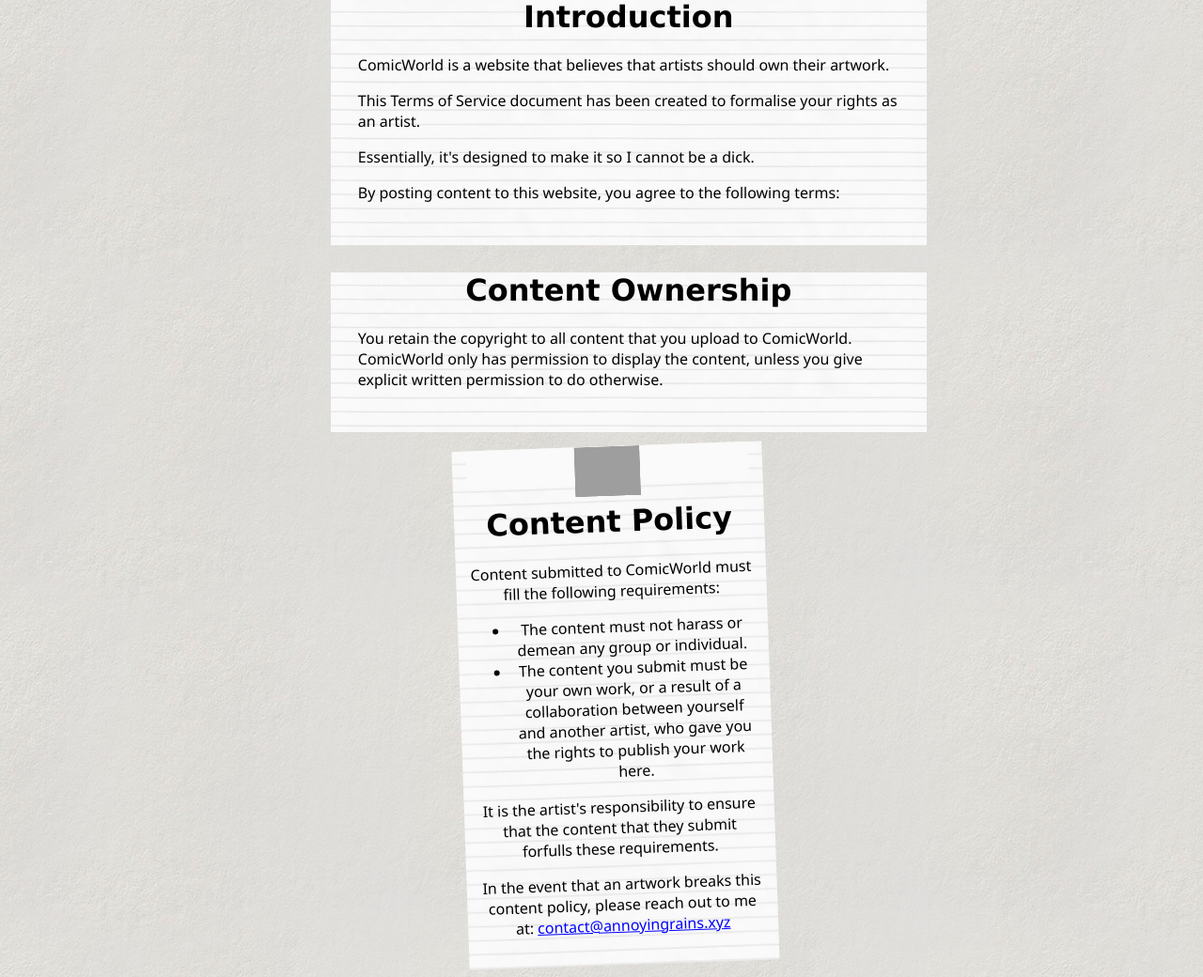
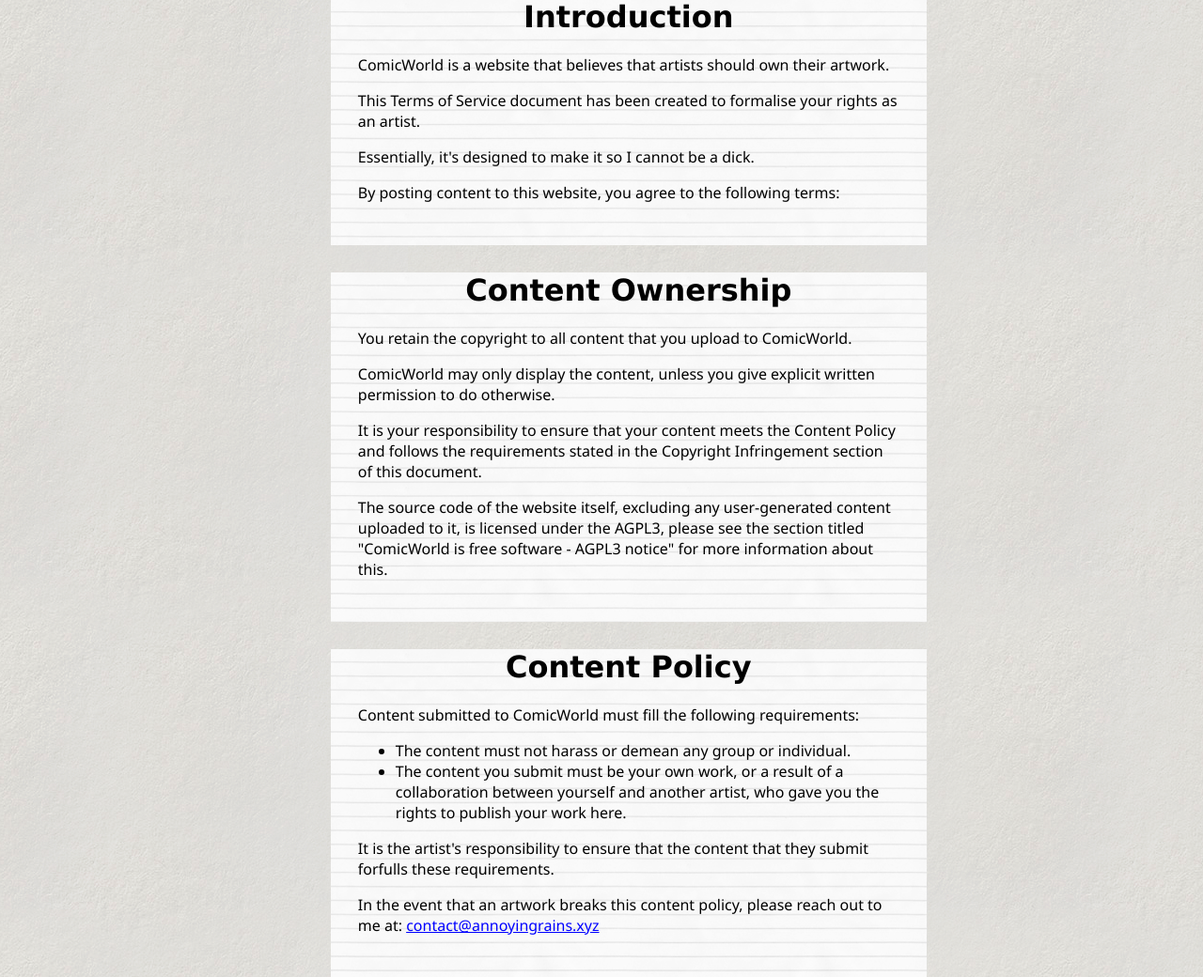
Before and after one commit to AnnoyingRain5/ComicWorld, a Flask app: page /terms-of-service in a window 1280 px wide. Shown: the part 362-1402 px from the top of the page at 94% size. Run offline with Flask 3, Linux system fonts and the light colour scheme; parts of the project's set-up code (start-up, migrations or seed data) failed here and were passed over; grey boxes are pictures that could not be loaded.

Commit message:
AGPL note

```diff
--- a/templates/terms-of-service.jinja
+++ b/templates/terms-of-service.jinja
@@ -15,11 +15,17 @@
 {% endcall %}
 
 {% call notepad("Content Ownership", showpin=false, wide=true) %}
-<p>You retain the copyright to all content that you upload to ComicWorld. ComicWorld only has permission to
-    display the content, unless you give explicit written permission to do otherwise.</p>
+<p>You retain the copyright to all content that you upload to ComicWorld.</p>
+<p>ComicWorld may only display the content, unless you give explicit written permission to do otherwise.</p>
+<p>It is your responsibility to ensure that your content meets the Content Policy and follows the requirements stated
+    in the Copyright Infringement section of this document.</p>
+<p>
+    The source code of the website itself, excluding any user-generated content uploaded to it, is licensed under the
+    AGPL3, please see the section titled "ComicWorld is free software - AGPL3 notice" for more information about this.
+</p>
 {% endcall %}
 
-{% call notepad("Content Policy") %}
+{% call notepad("Content Policy", showpin=false, wide=true) %}
 <p>Content submitted to ComicWorld must fill the following requirements:</p>
 <ul>
     <li>The content must not harass or demean any group or individual.</li>
@@ -81,6 +87,15 @@
 </ul>
 {% endcall %}
 
+{% call notepad("ComicWorld is free software - AGPL3 notice") %}
+<p>The source code for the ComicWorld website is accessible at <a
+        href="https://github.com/AnnoyingRain5/ComicWorld">https://github.com/AnnoyingRain5/ComicWorld</a>, in
+    accordance with the AGPL3 license</p>
+<p>The full text of the AGPL3 is accessible in the file titled COPYING in the link above, and here:
+    <a href="https://www.gnu.org/licenses/agpl-3.0.en.html">https://www.gnu.org/licenses/agpl-3.0.en.html</a>
+</p>
+{% endcall %}
+
 {{notepad("DRAFT! Not yet in effect!", showpin=false)}}
 
 {% call notepad("Changes to Terms of Service", showpin=false, wide=true) %}
```
